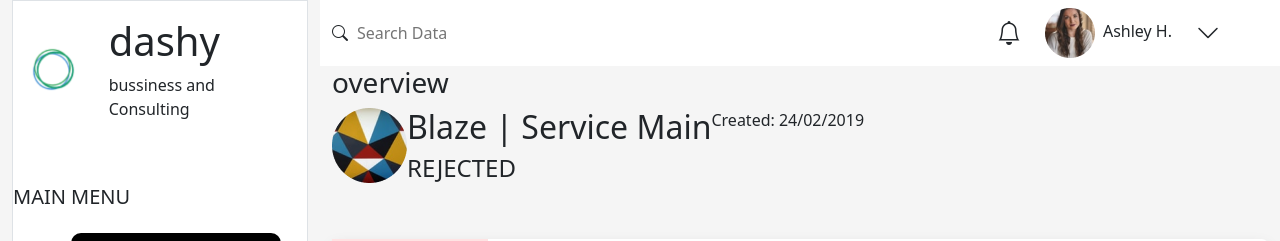
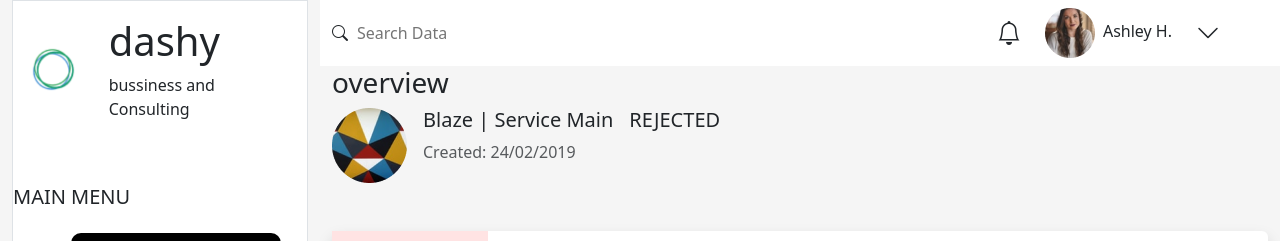
Before and after one commit to SamLaye/bootcampProjetReact1, a React (Create React App) app: page / in a window 1280 px wide. Shown: the top 241 px of the page. Built offline with nearby package versions, Linux system fonts and the light colour scheme; the HTML template or start-up script is replaced by a standard one.

Commit message:
Gestion du titre

```diff
--- a/src/component/Home.jsx
+++ b/src/component/Home.jsx
@@ -17,11 +17,14 @@ const Home = () => {
 
                     <div className="d-flex">
                         <div><img src={elipse} alt="" /></div>
-                        <span>
-                            <h2 className="text-capitalize">blaze | service main</h2>
-                            <h4 className='text-uppercase'> rejected</h4>
-                        </span>
-                        <span className='text-small'>Created: 24/02/2019</span>
+                        <div className='mx-3'>
+                            <h2 className="text-capitalize fs-5">blaze | service main</h2>
+                            <span className='text-muted p-0'>Created: 24/02/2019</span>
+                        </div>
+                        <div>
+                            <h4 className='text-uppercase fs-5'> rejected</h4>
+                        </div>
+
                     </div>
                 </div>
             </div>
```
